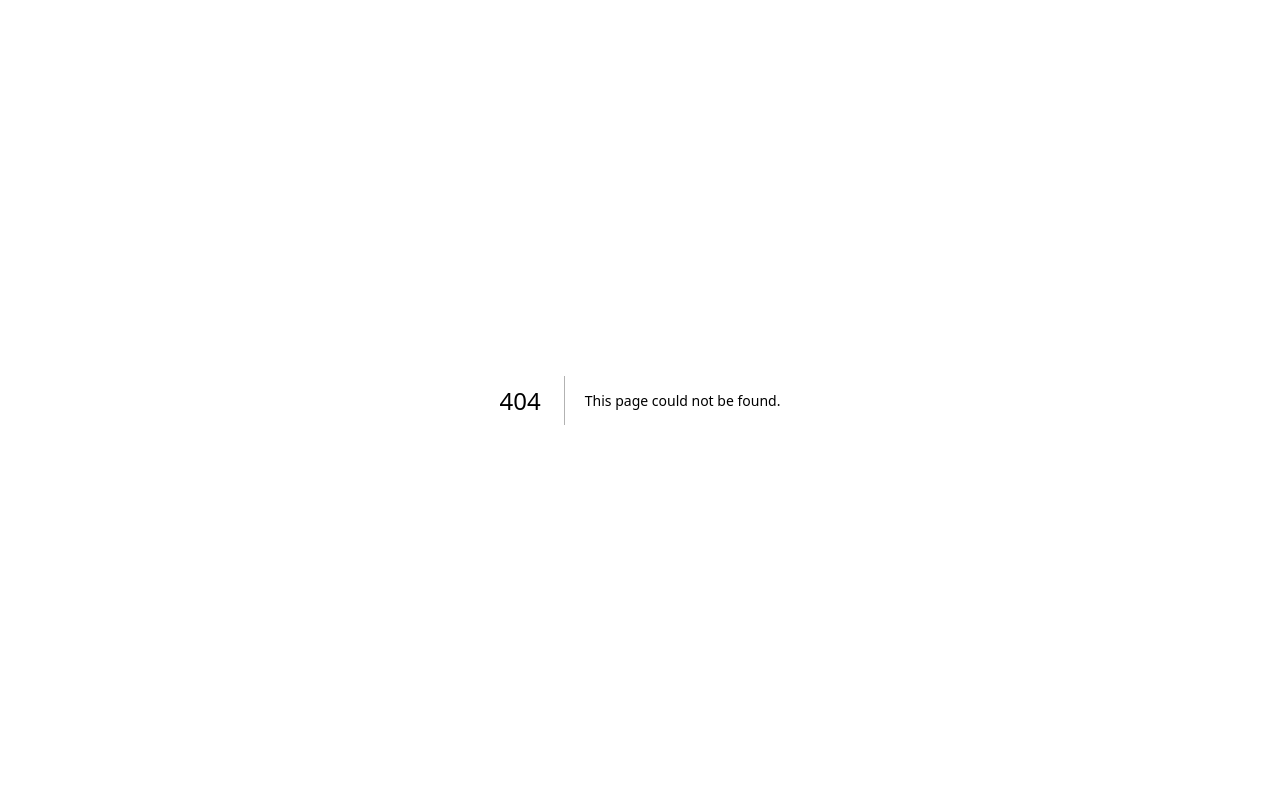
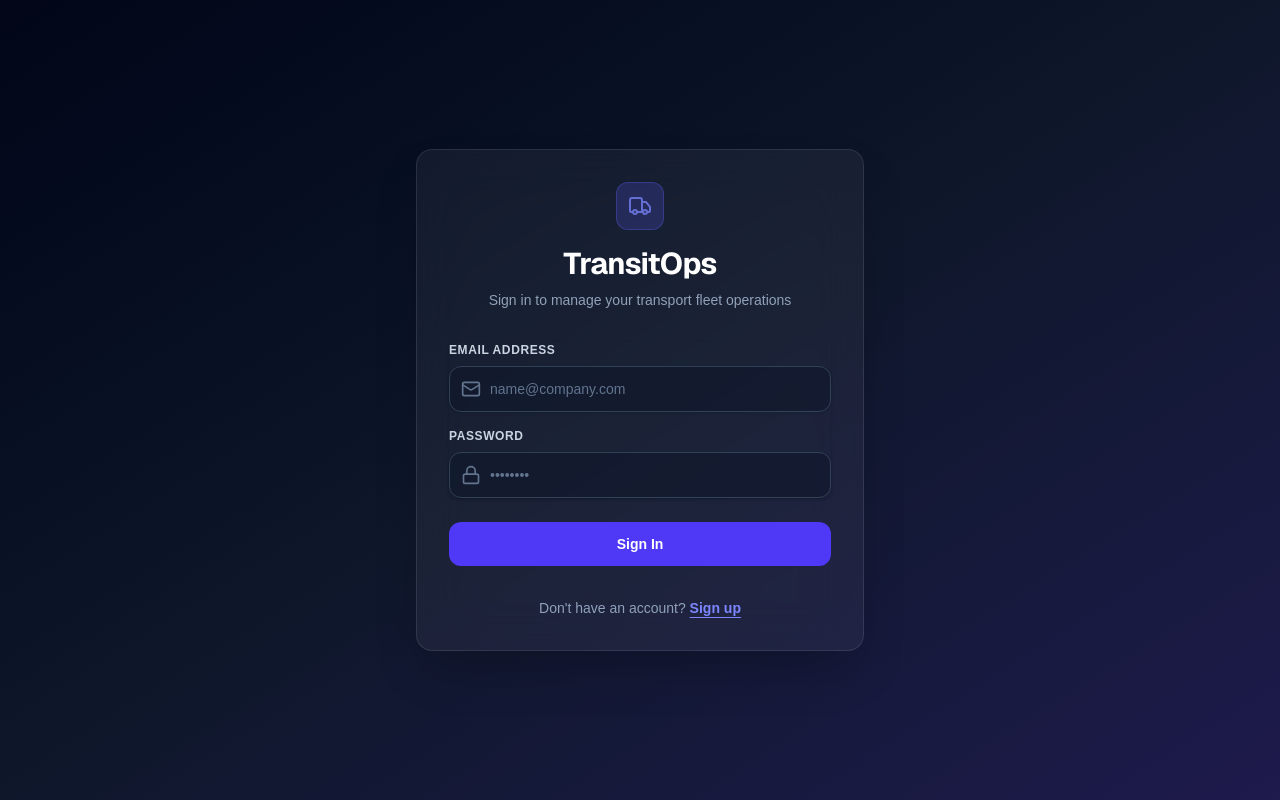
Before and after one commit to sanaysarthak/transitops, a Next.js app: page /login in a window 1280 px wide. Before the commit this address had no page. Built offline with nearby package versions, Linux system fonts and the light colour scheme.

Commit message:
implement login page

```diff
--- /dev/null
+++ b/src/app/(auth)/login/page.tsx
@@ -0,0 +1,118 @@
+'use client'
+
+import { useState } from 'react'
+import Link from 'next/link'
+import { useRouter } from 'next/navigation'
+import { login } from '../actions'
+import { Lock, Mail, AlertTriangle, Truck } from 'lucide-react'
+
+export default function LoginPage() {
+  const [error, setError] = useState<string | null>(null)
+  const [loading, setLoading] = useState(false)
+
+  async function handleSubmit(event: React.FormEvent<HTMLFormElement>) {
+    event.preventDefault()
+    setError(null)
+    setLoading(true)
+
+    const formData = new FormData(event.currentTarget)
+    const result = await login(formData)
+
+    if (result && result.error) {
+      setError(result.error)
+      setLoading(false)
+    }
+  }
+
+  return (
+    <div className="flex min-h-screen items-center justify-center bg-gradient-to-br from-slate-950 via-slate-900 to-indigo-950 px-4 py-12 sm:px-6 lg:px-8">
+      <div className="w-full max-w-md space-y-8 rounded-2xl border border-white/10 bg-white/5 p-8 backdrop-blur-xl shadow-2xl">
+        <div className="flex flex-col items-center justify-center text-center">
+          <div className="flex h-12 w-12 items-center justify-center rounded-xl bg-indigo-500/20 text-indigo-400 border border-indigo-500/30 mb-4">
+            <Truck className="h-6 w-6 animate-pulse" />
+          </div>
+          <h2 className="text-3xl font-bold tracking-tight text-white font-sans">
+            TransitOps
+          </h2>
+          <p className="mt-2 text-sm text-slate-400">
+            Sign in to manage your transport fleet operations
+          </p>
+        </div>
+
+        {error && (
+          <div className="flex items-center gap-3 rounded-lg border border-red-500/20 bg-red-500/10 p-4 text-sm text-red-400">
+            <AlertTriangle className="h-5 w-5 shrink-0" />
+            <p>{error}</p>
+          </div>
+        )}
+
+        <form className="mt-8 space-y-6" onSubmit={handleSubmit}>
+          <div className="space-y-4 rounded-md shadow-sm">
+            <div>
+              <label htmlFor="email" className="block text-xs font-semibold text-slate-300 uppercase tracking-wider mb-2">
+                Email Address
+              </label>
+              <div className="relative">
+                <span className="absolute inset-y-0 left-0 flex items-center pl-3 text-slate-500">
+                  <Mail className="h-5 w-5" />
+                </span>
+                <input
+                  id="email"
+                  name="email"
+                  type="email"
+                  autoComplete="email"
+                  required
+                  className="block w-full rounded-xl border border-slate-700 bg-slate-900/60 py-3 pl-10 pr-3 text-white placeholder-slate-500 shadow-sm focus:border-indigo-500 focus:outline-none focus:ring-1 focus:ring-indigo-500 sm:text-sm transition-all duration-200"
+                  placeholder="name@company.com"
+                />
+              </div>
+            </div>
+
+            <div>
+              <label htmlFor="password" className="block text-xs font-semibold text-slate-300 uppercase tracking-wider mb-2">
+                Password
+              </label>
+              <div className="relative">
+                <span className="absolute inset-y-0 left-0 flex items-center pl-3 text-slate-500">
+                  <Lock className="h-5 w-5" />
+                </span>
+                <input
+                  id="password"
+                  name="password"
+                  type="password"
+                  autoComplete="current-password"
+                  required
+                  className="block w-full rounded-xl border border-slate-700 bg-slate-900/60 py-3 pl-10 pr-3 text-white placeholder-slate-500 shadow-sm focus:border-indigo-500 focus:outline-none focus:ring-1 focus:ring-indigo-500 sm:text-sm transition-all duration-200"
+                  placeholder="••••••••"
+                />
+              </div>
+            </div>
+          </div>
+
+          <div>
+            <button
+              type="submit"
+              disabled={loading}
+              className="group relative flex w-full justify-center rounded-xl bg-indigo-600 px-3 py-3 text-sm font-semibold text-white hover:bg-indigo-500 focus:outline-none focus:ring-2 focus:ring-indigo-500 focus:ring-offset-2 focus:ring-offset-slate-900 transition-all duration-200 disabled:opacity-50"
+            >
+              {loading ? (
+                <div className="h-5 w-5 animate-spin rounded-full border-2 border-white border-t-transparent" />
+              ) : (
+                'Sign In'
+              )}
+            </button>
+          </div>
+        </form>
+
+        <div className="text-center mt-6">
+          <p className="text-sm text-slate-400">
+            Don't have an account?{' '}
+            <Link href="/signup" className="font-semibold text-indigo-400 hover:text-indigo-300 underline underline-offset-4 transition-colors">
+              Sign up
+            </Link>
+          </p>
+        </div>
+      </div>
+    </div>
+  )
+}
```
